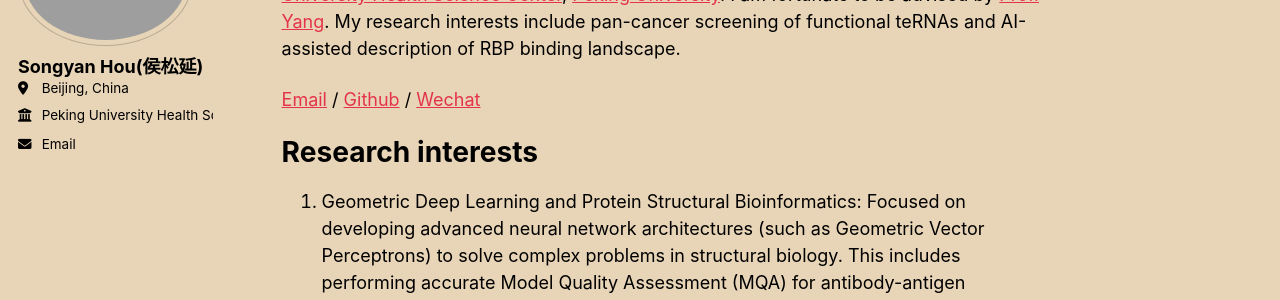
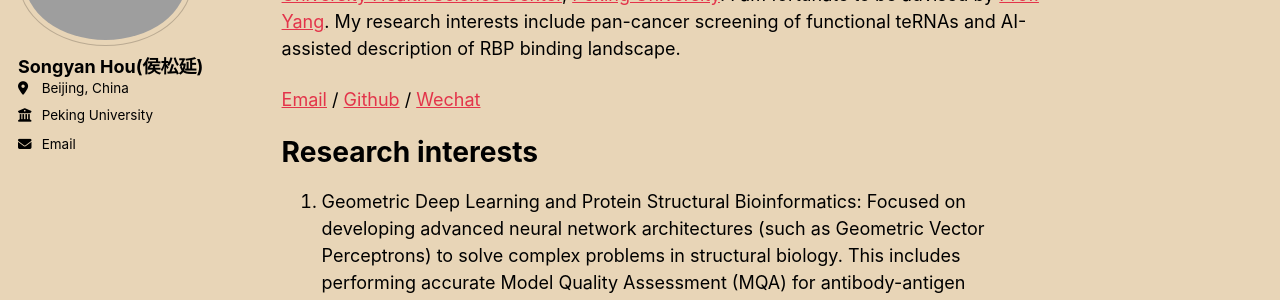
Before and after one commit to BitterWood/BitterWood.github.io, a Jekyll site: the page built from _pages/about.md, in a window 1280 px wide. Shown: the part 189-489 px from the top of the page. Built offline with Jekyll 4.4.1, drawn with Linux system fonts in a browser that asks for light colours; a script bundle is joined from its source files by our own code; library files that are not in the unit come from our copies.

Commit message:
Update _config.yml

```diff
--- a/_config.yml
+++ b/_config.yml
@@ -23,12 +23,12 @@ repository               : "BitterWood/BitterWood.github.io"
 #               Additional customization can be done by editing /_includes/author-profile.html
 author:
   # Biographic information
-  avatar           : "./images/personal_picture.png"
+  avatar           : "/images/personal_picture.png"
   name             : "Songyan Hou(侯松延)"
   pronouns         : # example: "she/her"
   # bio              : "Short biography for the left-hand sidebar"
   location         : "Beijing, China"
-  employer         : "Peking University Health Science Center"
+  employer         : "Peking University"
   uri              : # URL
   email            : "1556906251@qq.com"
 
```
